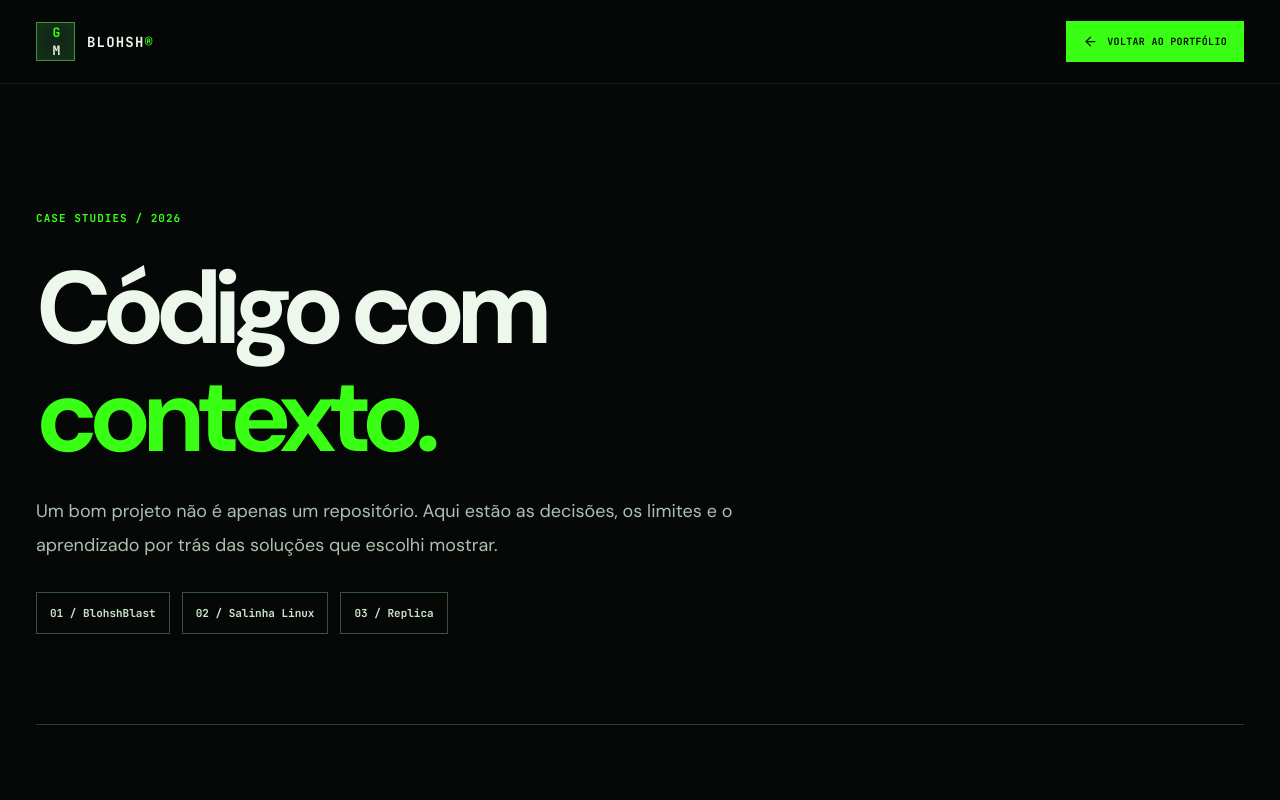
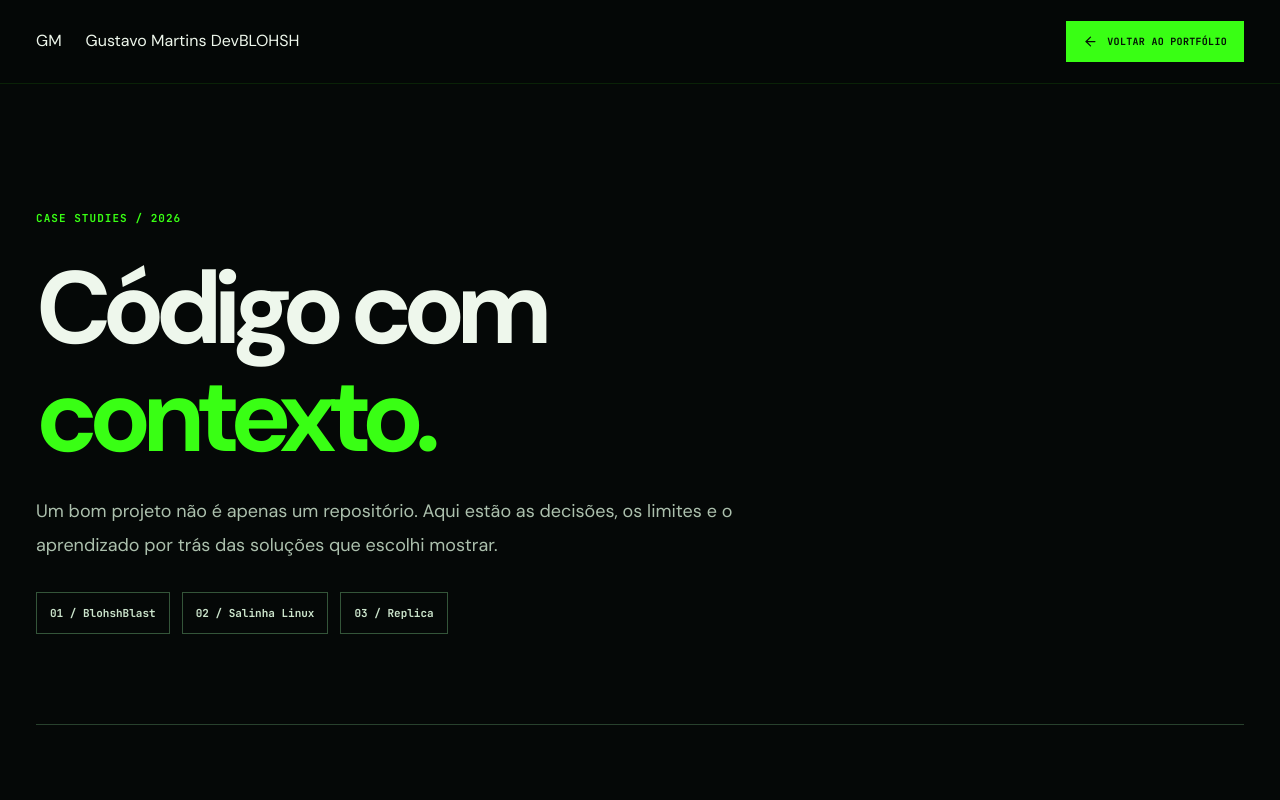
Before and after one commit to gustavormartins/gustavormartins.github.io, a Next.js app: page /cases in a window 1280 px wide. Shown: the top 800 px of the page. Built offline with nearby package versions, Linux system fonts and the light colour scheme.

Commit message:
feat(branding): show animated GM × Blohsh lockup in app/cases/page.tsx

```diff
--- a/app/cases/page.tsx
+++ b/app/cases/page.tsx
@@ -1,5 +1,6 @@
 import type { Metadata } from 'next';
 import Link from 'next/link';
+import { BrandLogo } from '@/components/BrandLogo';
 import { ArrowLeft, ArrowUpRight, Code2, Terminal } from 'lucide-react';
 
 export const metadata: Metadata = {
@@ -51,7 +52,7 @@ export default function CasesPage() {
     <a href="#conteudo" className="skip">Pular para o conteúdo</a>
     <header className="site-header">
       <nav className="container nav-inner" aria-label="Navegação principal">
-        <Link href="/" className="brand"><span className="brand-square">G<span>M</span></span><span className="brand-word">BLOHSH<span className="green">®</span></span></Link>
+        <BrandLogo />
         <Link className="nav-action" href="/#trabalhos"><ArrowLeft size={15}/> VOLTAR AO PORTFÓLIO</Link>
         <Link className="cases-back-mobile" href="/#trabalhos"><ArrowLeft size={18}/> VOLTAR</Link>
       </nav>
```
